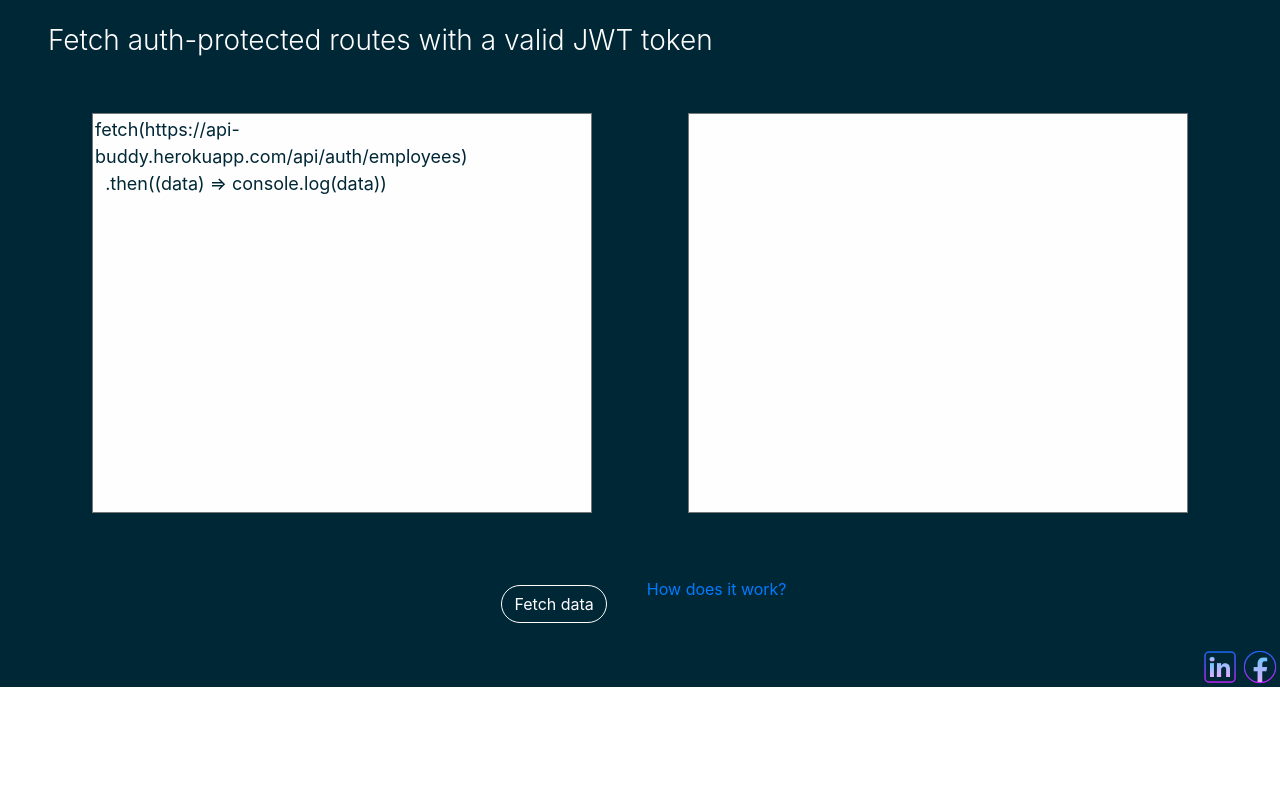
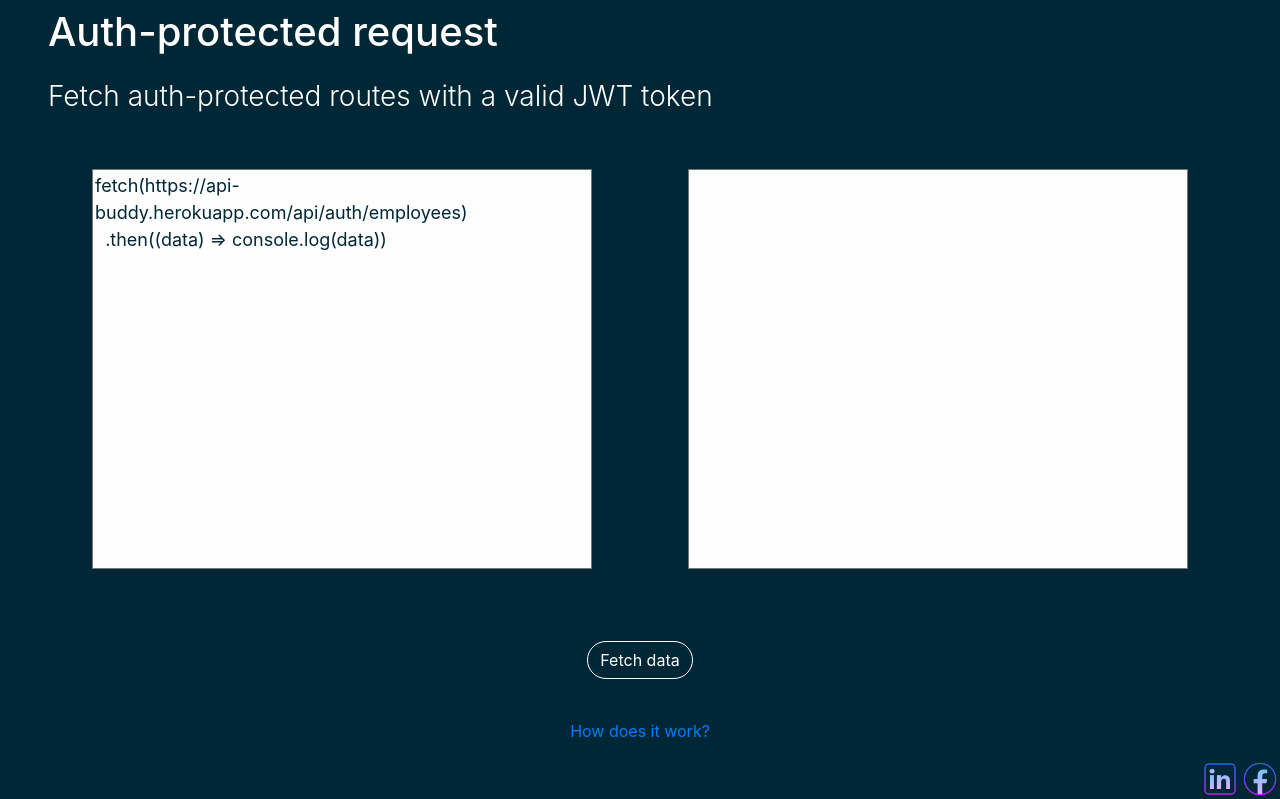
Before and after one commit to SidnevIgor/api-buddy-react, a React (Create React App) app: page / in a window 1280 px wide. Shown: the part 2408-3207 px from the top of the page. Before the commit the page ends 3095 px from the top, so only its background shows below. Built offline with nearby package versions, Linux system fonts and the light colour scheme.

Commit message:
updating props

```diff
--- a/src/components/app.jsx
+++ b/src/components/app.jsx
@@ -72,6 +72,7 @@ class App extends Component {
               backgroundClr = '#002736'
               headingClr = '#FEFEFE'
               addHeading = 'Fetch auth-protected routes with a valid JWT token'
+              addBtn = 'true'
               />
             <Footer />
 
--- a/src/components/fetching.jsx
+++ b/src/components/fetching.jsx
@@ -40,7 +40,9 @@ export default class Fetching extends Component {
             onClick = {(event)=> this.handleSubmit(event)}
             onMouseEnter = {() => this.changeBtn(true)}
             onMouseLeave = {() => this.changeBtn(false)}
-            />
+            /><br/>
+        </div>
+        <div className = "d-flex justify-content-center" style = {{visibility: this.props.addBtn ? 'visible' : 'hidden'}}>
           <a className = "m-3">How does it work?</a>
         </div>
       </div>
```
